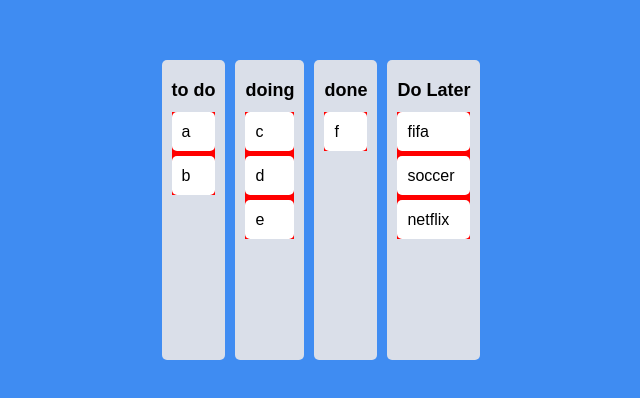
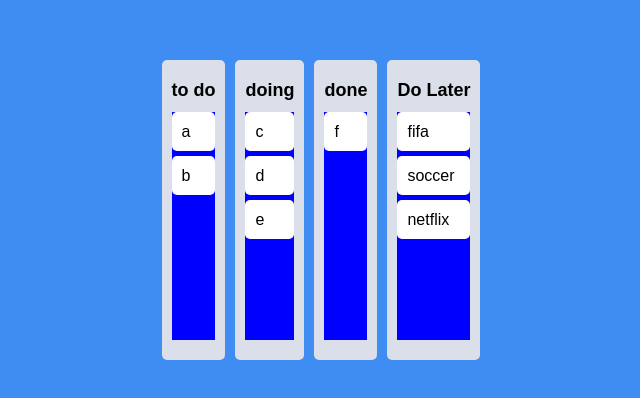
Before and after one commit to KanuBang/Dragable-Trello-Clone, a React (Create React App) app: page / in a window 1280 px wide. Shown: the part 190-588 px from the top of the page, without its empty margins (319-959 px from the left). Built offline with nearby package versions, Linux system fonts and the light colour scheme.

Commit message:
FEAT: snapshot

```diff
--- a/src/App.tsx
+++ b/src/App.tsx
@@ -1,4 +1,4 @@
-import React from 'react'
+import React, { useState } from 'react'
 import { DragDropContext,DropResult } from 'react-beautiful-dnd';
 import { useRecoilState } from 'recoil';
 import styled from "styled-components";
@@ -28,7 +28,6 @@
 
   const [toDos, setTodos] = useRecoilState(toDoState)
   const onDragEnd = (info:DropResult) => {
-    console.log(info)
     const {destination, draggableId, source} = info
     // 드래그 앤 드롭의 위치가 변화가 없을 때 => destination : null => boolean으로 치면 false
     if(!destination) {
--- a/src/Components/Board.tsx
+++ b/src/Components/Board.tsx
@@ -8,6 +8,8 @@
     background-color: ${(props) => props.theme.boardColor};
     border-radius: 5px;
     min-height: 300px;
+    display: flex;
+    flex-direction: column;
 `
 
 const Title = styled.h2`
@@ -22,14 +24,26 @@
     boardId: string
 }
 
+interface IAreaProps {
+    isDraggingFromThis: boolean;
+    isDraggingOver: boolean;
+}
+
+const Area = styled.div<IAreaProps>`
+  background-color: ${(props) => props.isDraggingOver ? "pink" : props.isDraggingFromThis ? "red" : "blue"};
+  flex-grow: 1;
+  transition: background-color 0.3s ease-in-out;
+`
+
 const Board = ({toDos, boardId} : IBaordProps) => {
   return (
     <Wrapper>
       <Title>{boardId}</Title>
       <Droppable droppableId={boardId}>
-          {(magic) => (
-            <div style = {
-              {backgroundColor:"red"}}
+          {(magic, info) => (
+            <Area
+              isDraggingOver = {Boolean(info.isDraggingOver)}
+              isDraggingFromThis = {Boolean(info.draggingFromThisWith)}
               ref = {magic.innerRef}
               {...magic.droppableProps}
             >
@@ -37,7 +51,7 @@
                   <DragabbleCard key={toDo} index={index} toDo={toDo} />
                 ))}
                 {magic.placeholder}
-            </div>
+            </Area>
           )}
       </Droppable>
     </Wrapper>
```
